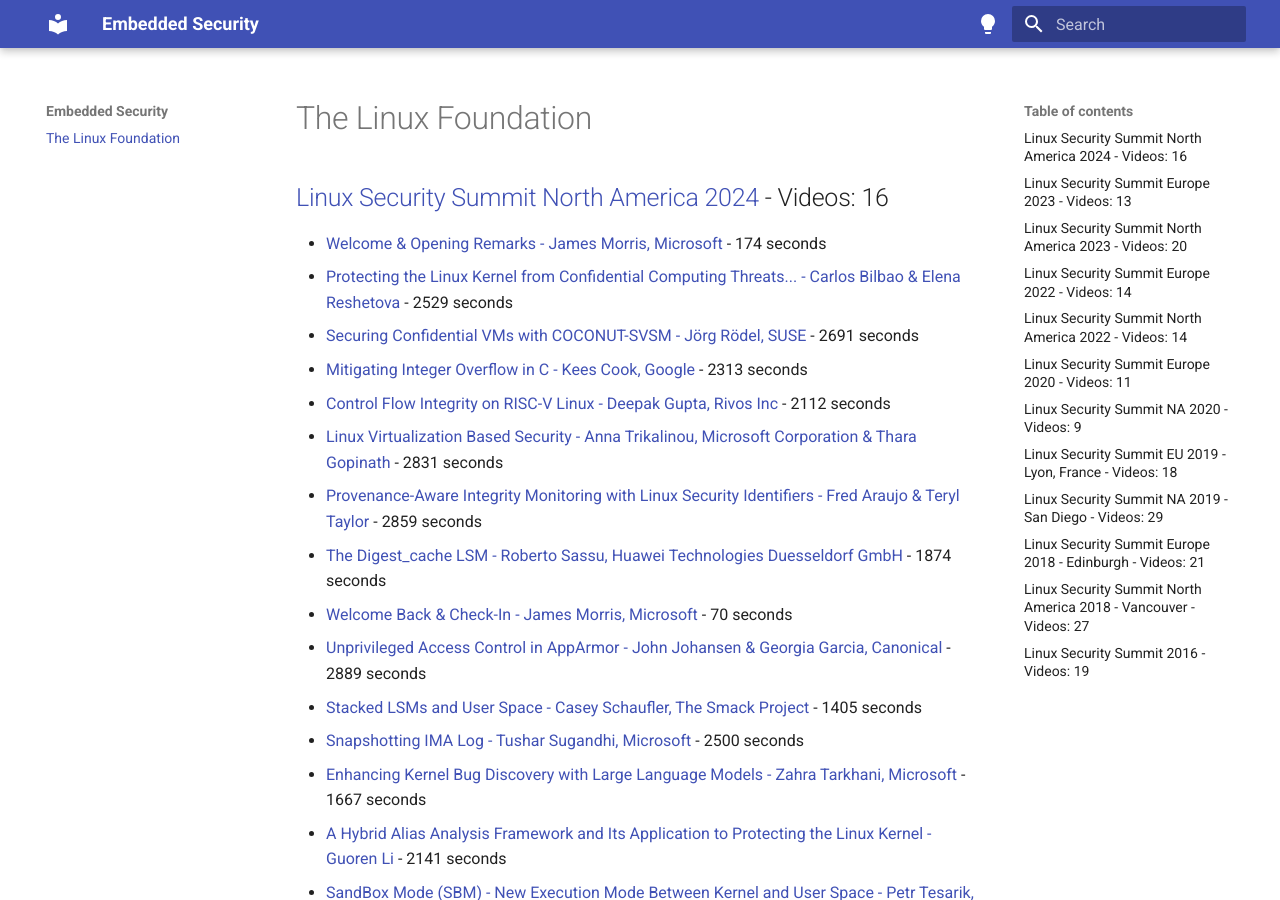
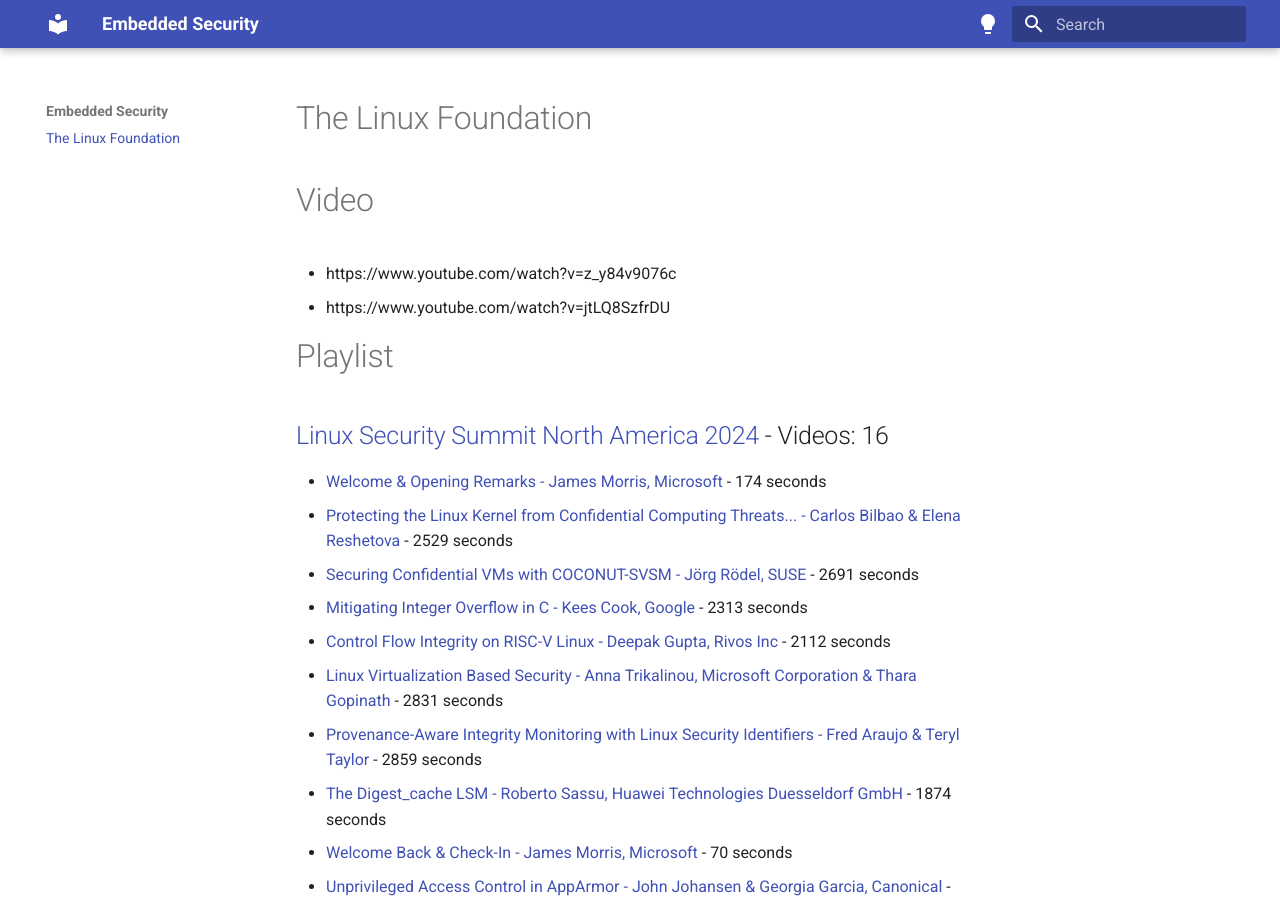
Before and after one commit to embeddednext/security, an MkDocs documentation site: the page built from docs/index.md, in a window 1280 px wide and 900 px high. Built offline with MkDocs 1.6.1 and Material for MkDocs 9.7.7, drawn with Linux system fonts in a browser that asks for light colours.

Commit message:
update
Signed-off-by: savaliyadnk <savaliyadnk@gmail.com>

```diff
--- a/docs/index.md
+++ b/docs/index.md
@@ -1,4 +1,10 @@
 # The Linux Foundation
+
+# Video
+- https://www.youtube.com/watch?v=z_y84v9076c
+- https://www.youtube.com/watch?v=jtLQ8SzfrDU
+
+# Playlist
 
 ## [Linux Security Summit North America 2024](https://www.youtube.com/playlist?list=PLbzoR-pLrL6rbN7fu5TId8VWAC5A8v5O7) - Videos: 16
  - [Welcome & Opening Remarks - James Morris, Microsoft](https://youtube.com/watch?v=AO-NfubFwi8) - 174 seconds
```
